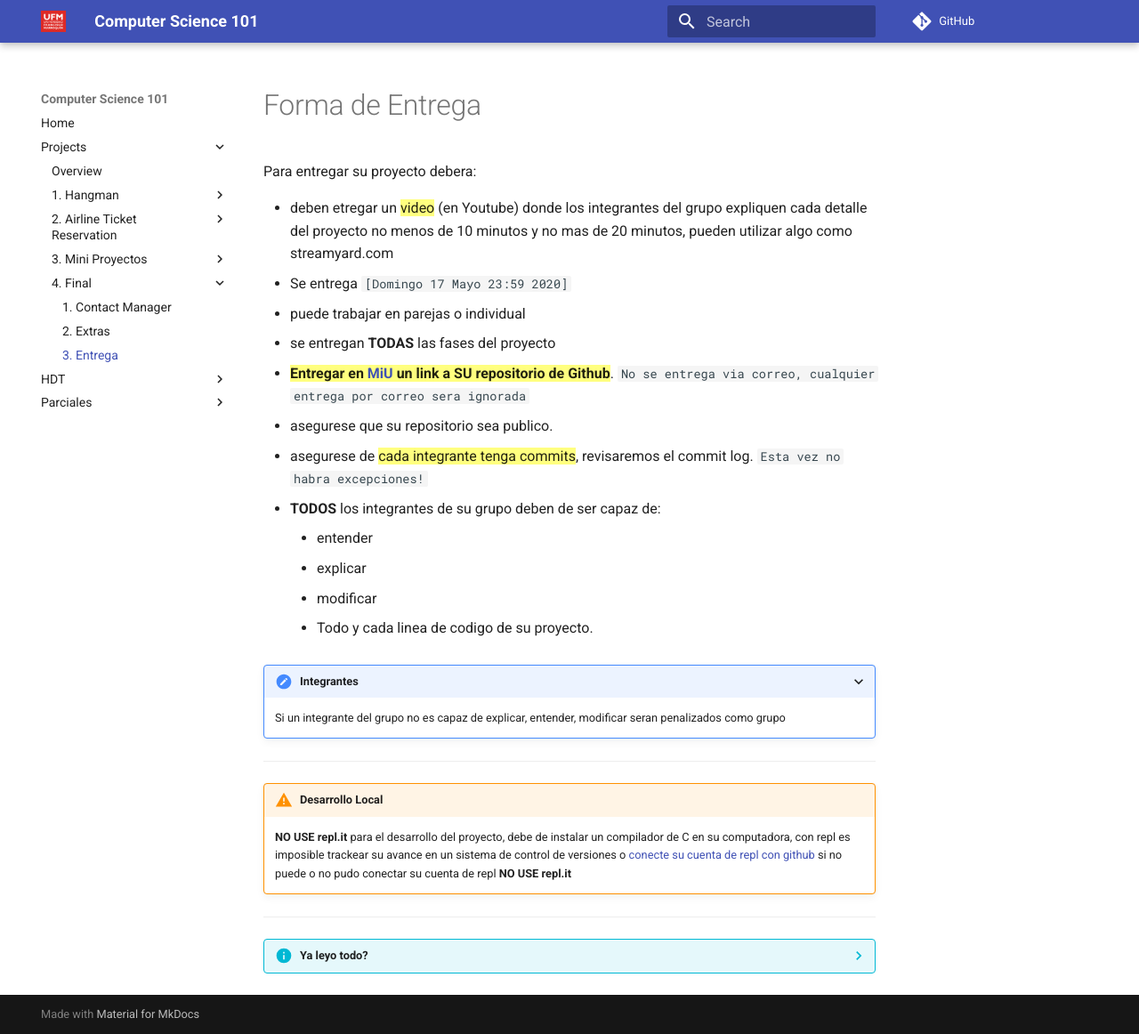
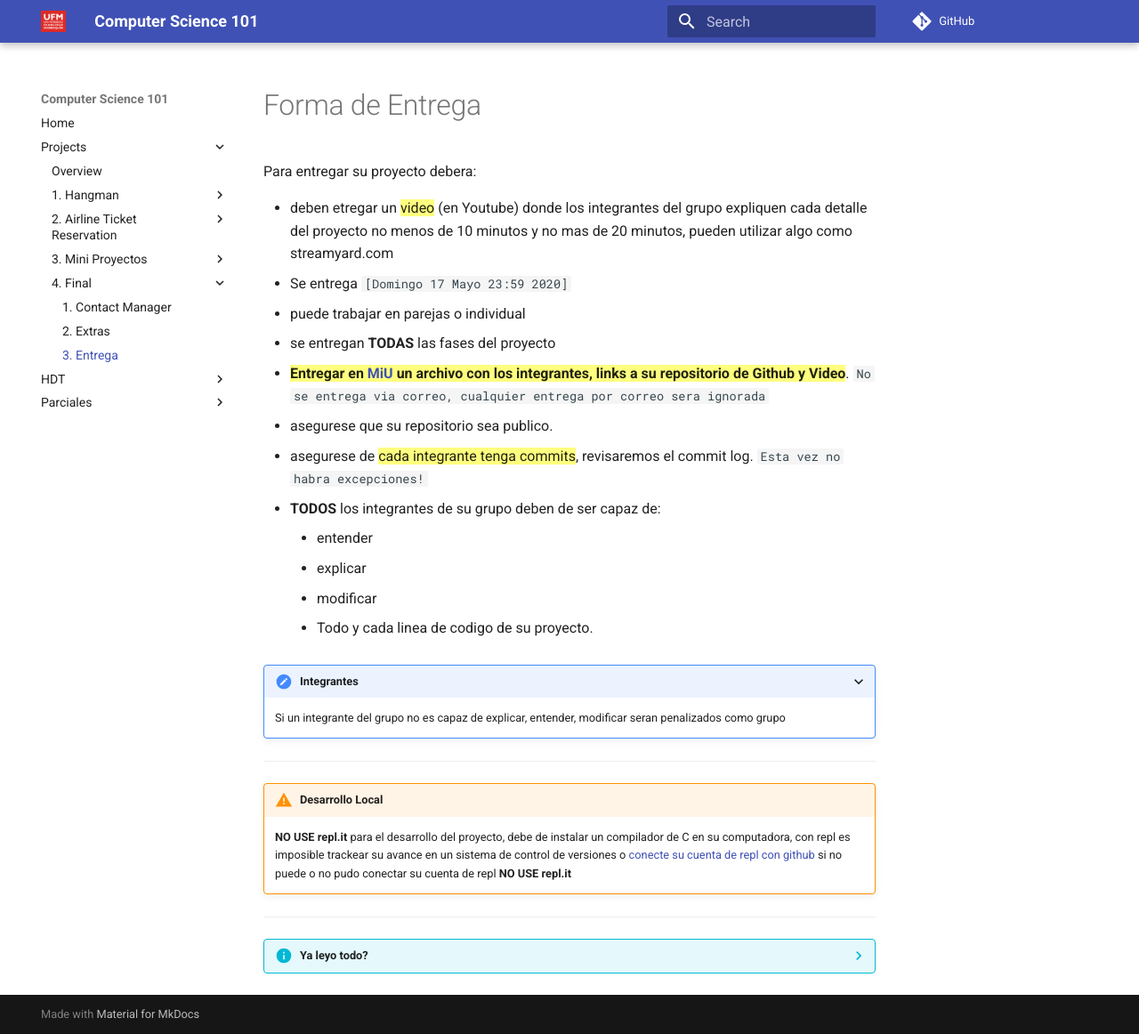
Before and after one commit to cs-ufm/cs101-2020, an MkDocs documentation site: the page built from docs/projects/final/entrega.md, in a window 1280 px wide and 1162 px high. Shown: the whole window at 89% size. Built offline with MkDocs 1.6.1 and Material for MkDocs 9.7.7, drawn with Linux system fonts in a browser that asks for light colours; comment, search, counter and statistics services are not loaded.

Commit message:
auto deploy

```diff
--- a/docs/projects/final/entrega.md
+++ b/docs/projects/final/entrega.md
@@ -6,7 +6,7 @@ Para entregar su proyecto debera:
 - Se entrega `[Domingo 17 Mayo 23:59 2020]`
 - puede trabajar en parejas o individual
 - se entregan **TODAS** las fases del proyecto
-- ==**Entregar en [MiU](https://miu.ufm.edu/) un link a SU repositorio de Github**==. `No se entrega via correo, cualquier entrega por correo sera ignorada`
+- ==**Entregar en [MiU](https://miu.ufm.edu/) un archivo con los integrantes, links a su repositorio de Github y Video**==. `No se entrega via correo, cualquier entrega por correo sera ignorada`
 - asegurese que su repositorio sea publico.
 - asegurese de ==cada integrante tenga commits==, revisaremos el commit log. `Esta vez no habra excepciones!`
 - **TODOS** los integrantes de su grupo deben de ser capaz de:
```
